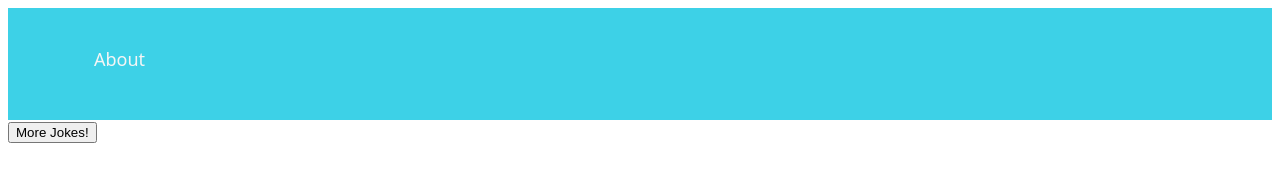
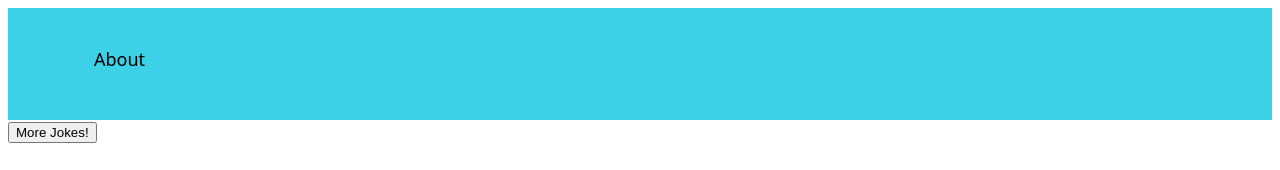
Before and after one commit to chsanleo/catsFacts, a React (Create React App) app: page /jokes in a window 1280 px wide. Shown: the top 170 px of the page. Built offline with nearby package versions, Linux system fonts and the light colour scheme.

Commit message:
use var color for text

```diff
--- a/src/components/header/header.scss
+++ b/src/components/header/header.scss
@@ -1,10 +1,10 @@
 .comp-Header {
     height: 5em;
     background-color: var(--background-color);
+    color: var(--text-with-back-color);
     display: flex;
     justify-content: space-between;
     align-content: center;
-    color: whitesmoke;
     padding: 1em;
 
     .list-icons {
```
